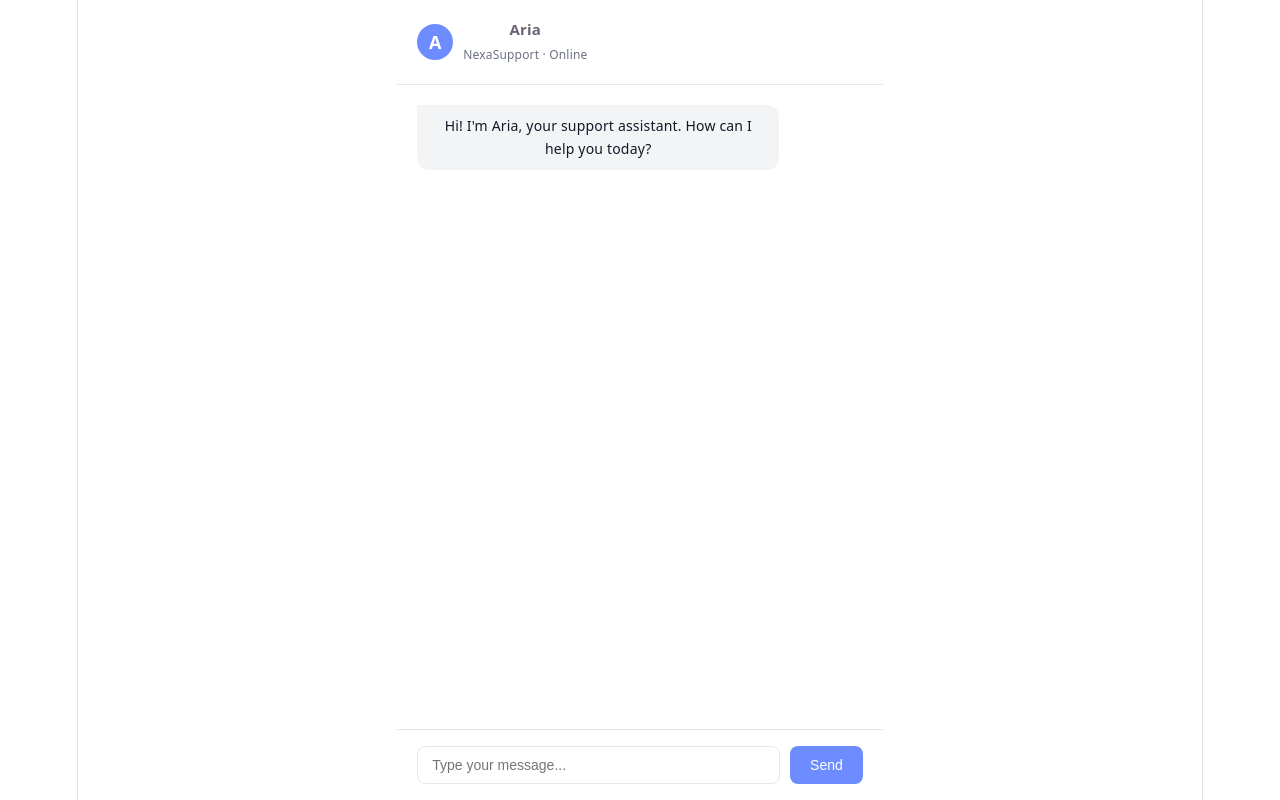
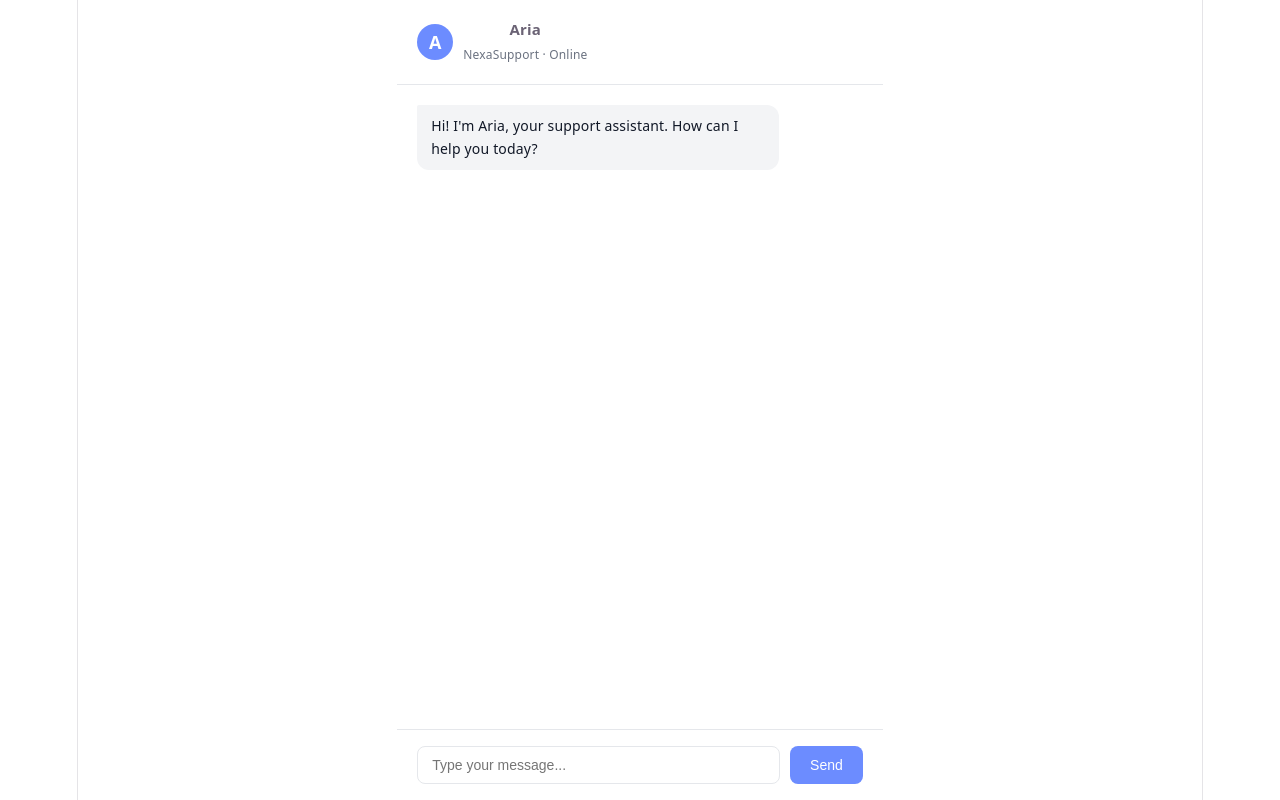
Before and after one commit to solaiman6551/ai-chatbot-ui, a React (Vite) app: page / in a window 1280 px wide. Built offline with nearby package versions, Linux system fonts and the light colour scheme.

Commit message:
fix: proper text formatting with bold and line breaks

```diff
--- a/src/App.jsx
+++ b/src/App.jsx
@@ -41,6 +41,12 @@ function App() {
     if (e.key === 'Enter' && !e.shiftKey) { e.preventDefault(); sendMessage(); }
   };
 
+  const formatMessage = (text) => {
+    return text
+      .replace(/\*\*(.*?)\*\*/g, '<strong>$1</strong>')
+      .replace(/\n/g, '<br/>');
+  };
+
   return (
     <div style={{ display: 'flex', flexDirection: 'column', height: '100vh', maxWidth: '720px', margin: '0 auto', fontFamily: 'system-ui, sans-serif' }}>
 
@@ -60,12 +66,13 @@ function App() {
               padding: '10px 14px',
               fontSize: '14px',
               lineHeight: '1.6',
+              textAlign: 'left',
               background: msg.role === 'user' ? '#6c8cff' : '#f3f4f6',
               color: msg.role === 'user' ? 'white' : '#111827',
               borderRadius: msg.role === 'user' ? '12px 2px 12px 12px' : '2px 12px 12px 12px',
-            }}>
-              {msg.content}
-            </div>
+            }}
+              dangerouslySetInnerHTML={{ __html: formatMessage(msg.content) }}
+            />
           </div>
         ))}
         {loading && (
```
